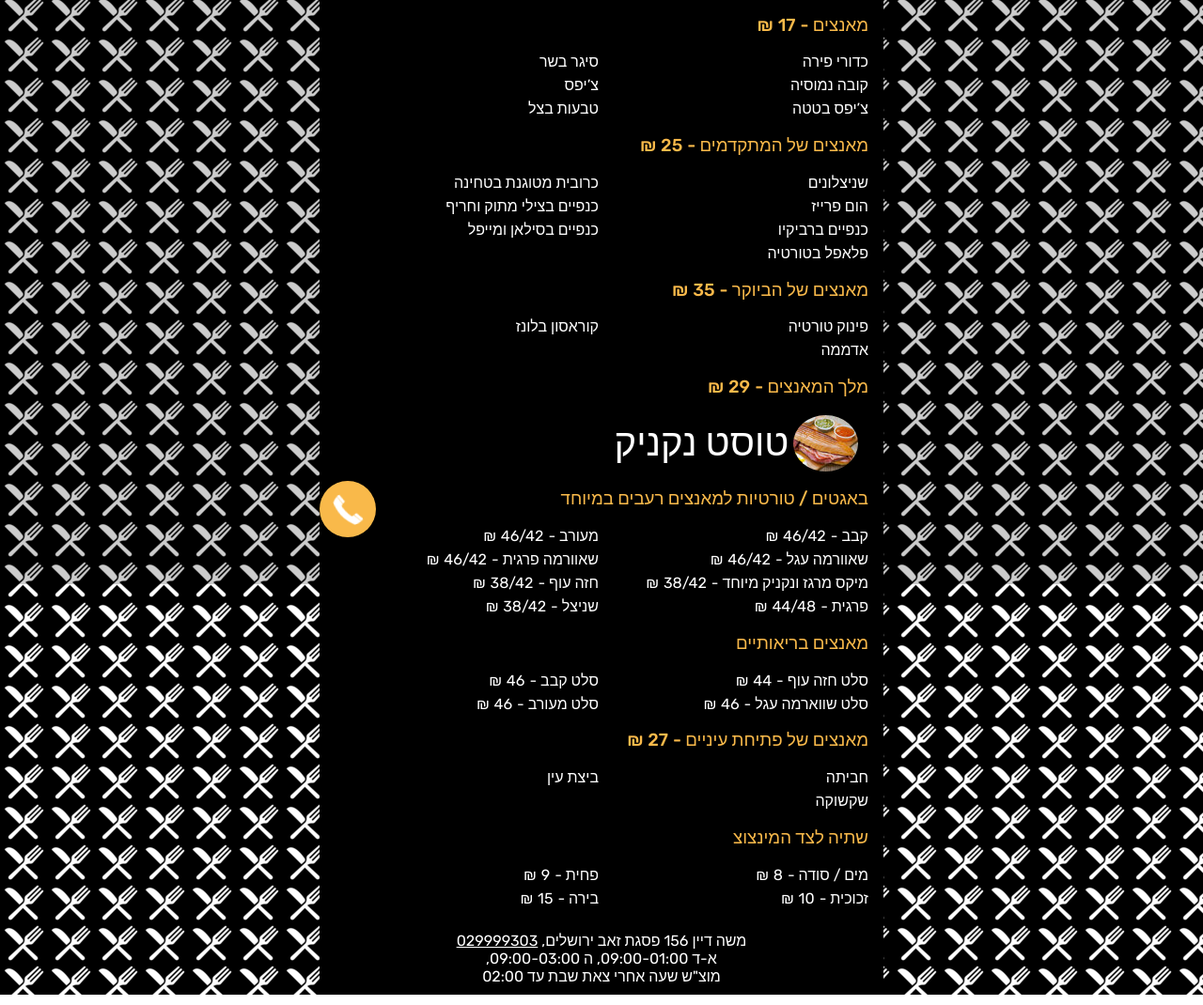
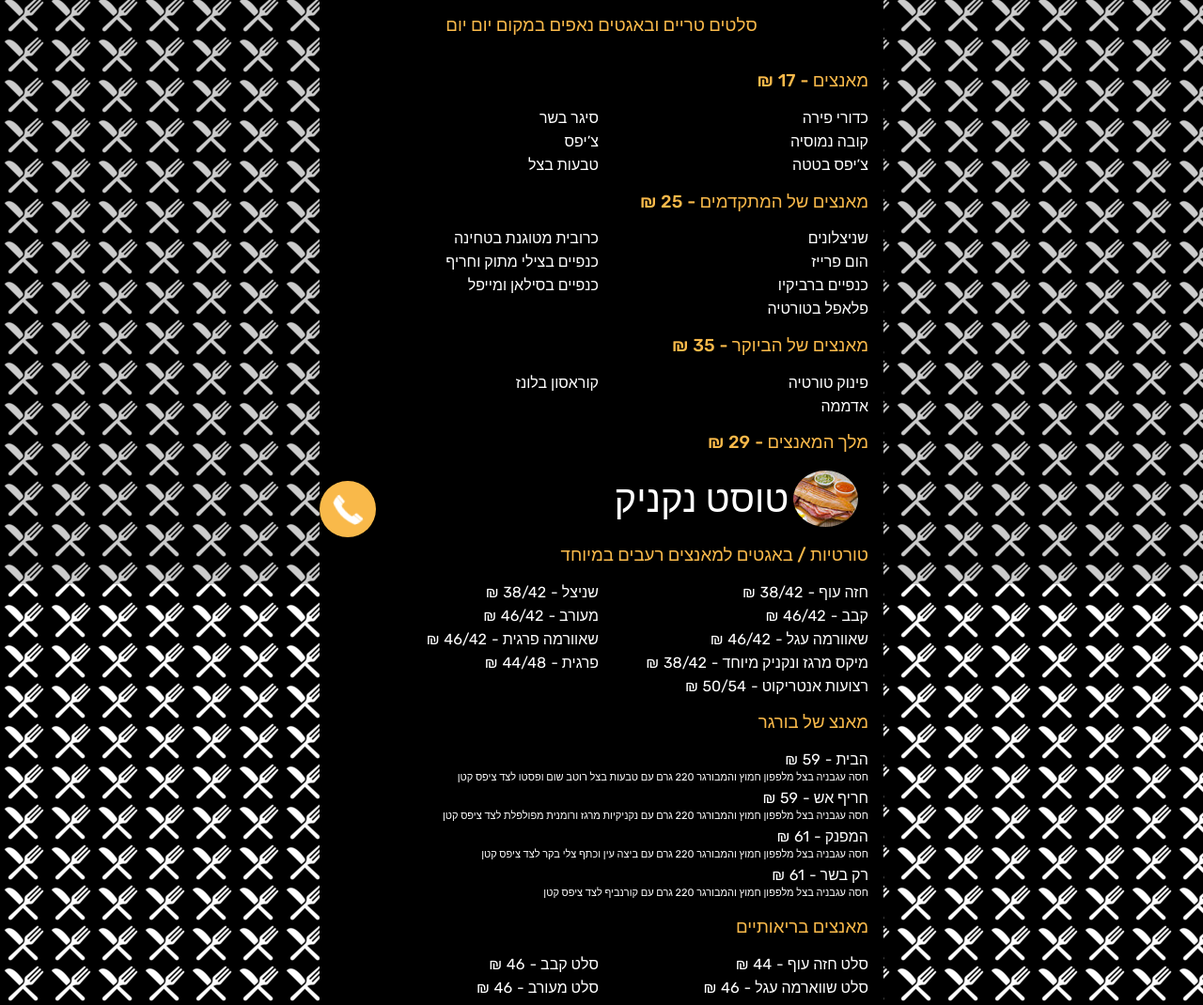
Before and after one commit to Manch-il/manch, a plain HTML site: page index.html in a window 1280 px wide. Shown: the part 178-1248 px from the top of the page at 94% size. Drawn offline with Linux system fonts and the light colour scheme.

Commit message:
Update menu #!

```diff
--- a/index.html
+++ b/index.html
@@ -209,7 +209,7 @@
 <body>
     <header>
         <img src="./logo.png" alt="Icon">
-        <h3 class="new">סלטים טריים ובאגטים נאפים במקום יום יום </h3>
+        <h3>סלטים טריים ובאגטים נאפים במקום יום יום </h3>
     </header>
     <main>
         <section>
@@ -257,20 +257,21 @@
         </section>
 
         <section>
-            <h3> באגטים / טורטיות למאנצים רעבים במיוחד </h3>
+            <h3> טורטיות / באגטים למאנצים רעבים במיוחד </h3>
             <ul>
+                <li> חזה עוף <span class="price">38/42</span> </li>
+                <li> שניצל <span class="price">38/42</span> </li>
                 <li> קבב <span class="price">46/42</span> </li>
                 <li> מעורב <span class="price">46/42</span> </li>
                 <li> שאוורמה עגל <span class="price">46/42</span> </li>
                 <li> שאוורמה פרגית <span class="price">46/42</span> </li>
                 <li> מיקס מרגז ונקניק מיוחד <span class="price">38/42</span> </li>
-                <li> חזה עוף <span class="price">38/42</span> </li>
                 <li> פרגית <span class="price">44/48</span> </li>
-                <li> שניצל <span class="price">38/42</span> </li>
+                <li> רצועות אנטריקוט <span class="price">50/54</span> </li>
             </ul>
         </section>
 
-        <section class="new">
+        <section>
             <h3> מאנצ של בורגר </h3>
             <ul class="full-row">
                 <li>
```
